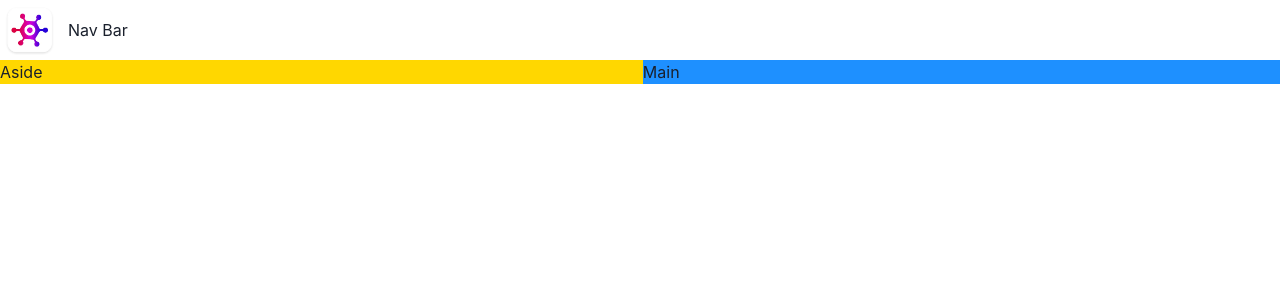
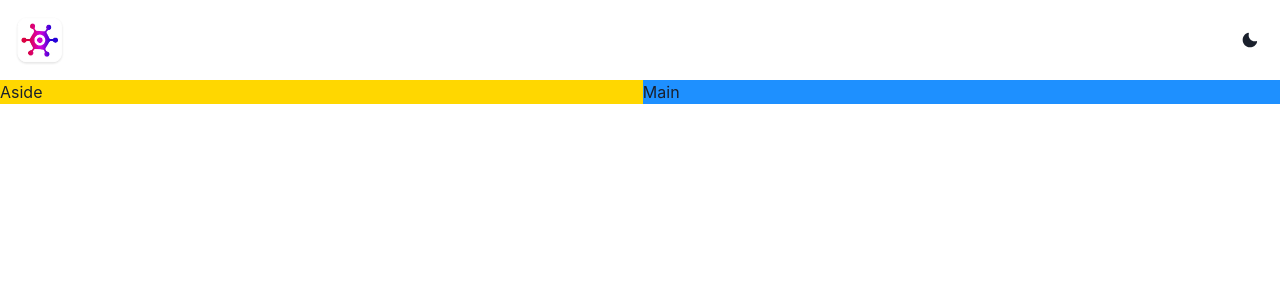
Before and after one commit to deepaksunny98/game-hub-zone, a React (Vite) app: page / in a window 1280 px wide. Shown: the top 300 px of the page. Built offline with nearby package versions, Linux system fonts and the light colour scheme.

Commit message:
Implementing Dark Mode

```diff
--- a/package.json
+++ b/package.json
@@ -10,6 +10,7 @@
     "preview": "vite preview"
   },
   "dependencies": {
+    "@chakra-ui/icons": "^2.2.4",
     "@chakra-ui/react": "^2.10.7",
     "@emotion/react": "^11.14.0",
     "@emotion/styled": "^11.14.0",
--- /dev/null
+++ b/src/components/ColorModeToggle.tsx
@@ -0,0 +1,21 @@
+// src/ColorModeToggle.tsx
+import { IconButton, useColorMode } from "@chakra-ui/react";
+import { MoonIcon, SunIcon } from "@chakra-ui/icons";
+import React from "react";
+
+const ColorModeToggle: React.FC = () => {
+	const { colorMode, toggleColorMode } = useColorMode();
+
+	return (
+		<IconButton
+			aria-label='Toggle color mode'
+			icon={colorMode === "light" ? <MoonIcon /> : <SunIcon />}
+			onClick={toggleColorMode}
+			variant='ghost'
+			size='md'
+			isRound
+		/>
+	);
+};
+
+export default ColorModeToggle;
--- a/src/components/NavBar.tsx
+++ b/src/components/NavBar.tsx
@@ -1,15 +1,20 @@
-import { HStack, Image, Text } from "@chakra-ui/react";
+import { HStack, Image } from "@chakra-ui/react";
 import React from "react";
 import logo from "../assets/logo.webp";
+import ColorModeToggle from "./ColorModeToggle";
 
 const NavBar = () => {
 	return (
-		<HStack>
+		<HStack
+			justifyContent='space-between'
+			padding='10px'
+		>
 			<Image
 				src={logo}
 				boxSize='60px'
 			/>
-			<Text>Nav Bar</Text>
+
+			<ColorModeToggle />
 		</HStack>
 	);
 };
--- a/src/main.tsx
+++ b/src/main.tsx
@@ -1,12 +1,14 @@
 import { StrictMode } from "react";
 import { createRoot } from "react-dom/client";
-import { ChakraProvider } from "@chakra-ui/react";
+import { ChakraProvider, ColorModeScript } from "@chakra-ui/react";
 import App from "./App.tsx";
 import "./index.css";
+import theme from "./theme.ts";
 
 createRoot(document.getElementById("root")!).render(
 	<StrictMode>
-		<ChakraProvider>
+		<ChakraProvider theme={theme}>
+			<ColorModeScript initialColorMode={theme.config.initialColorMode} />
 			<App />
 		</ChakraProvider>
 	</StrictMode>
--- /dev/null
+++ b/src/theme.ts
@@ -0,0 +1,11 @@
+// src/theme.ts
+import { extendTheme, ThemeConfig } from "@chakra-ui/react";
+
+const config: ThemeConfig = {
+	initialColorMode: "light",
+	useSystemColorMode: false,
+};
+
+const theme = extendTheme({ config });
+
+export default theme;
```
Also changed, not shown: 1 other file (tests, documents, lock files or other folders).
